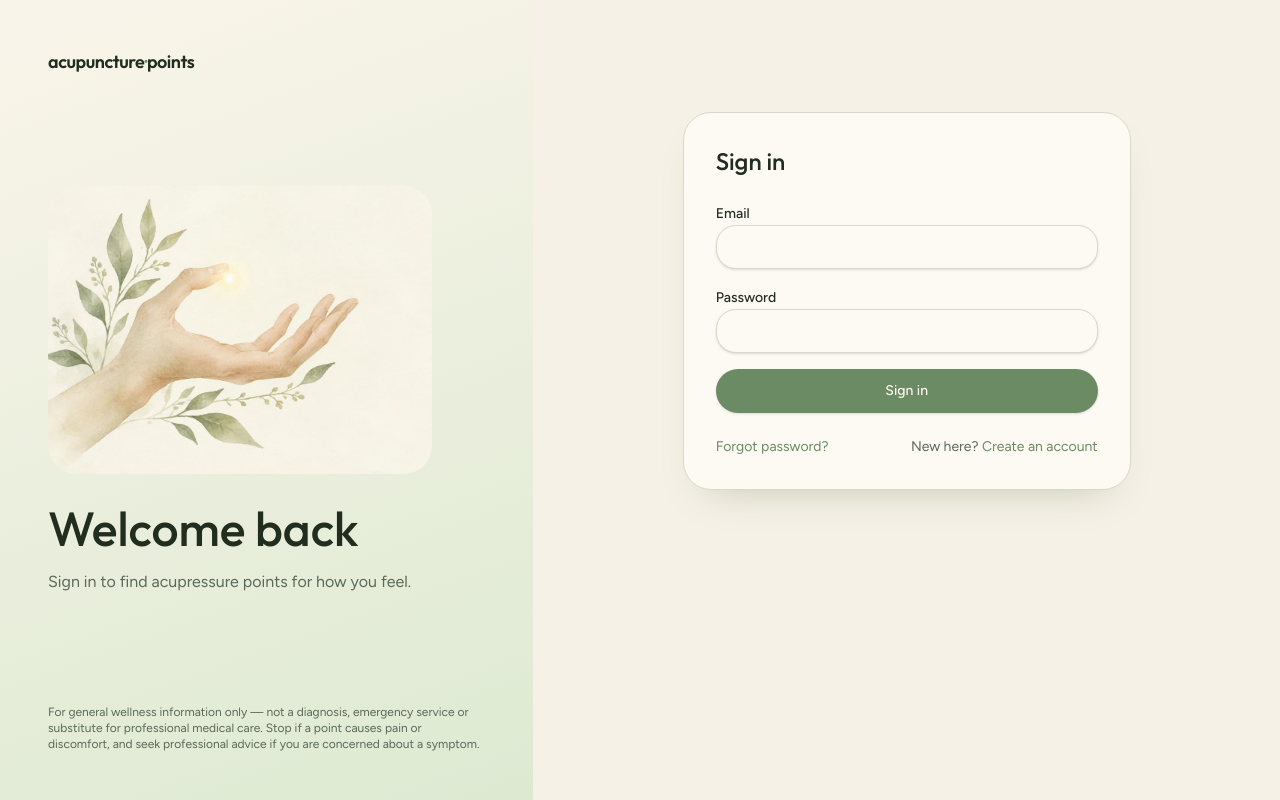
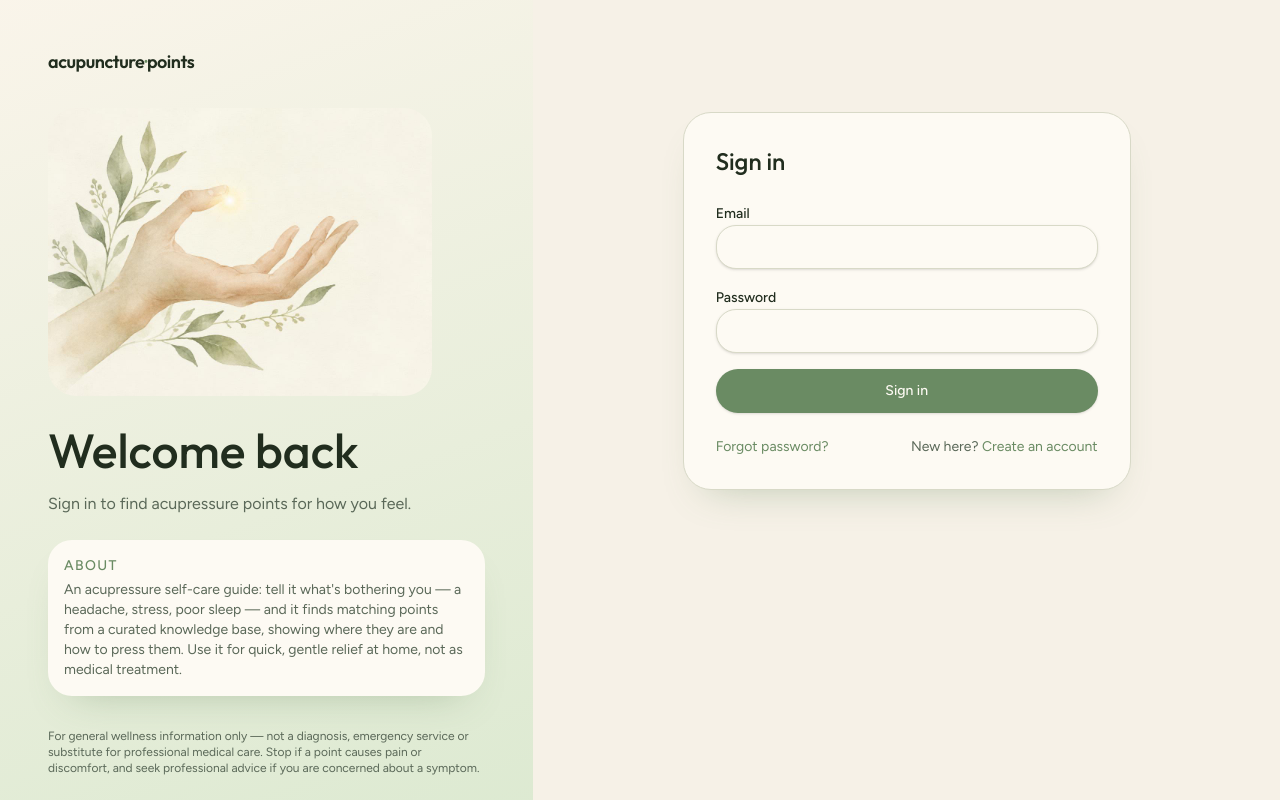
Before and after one commit to TOmelchenko/AcupuncturePoints, a React (Vite) app in the folder frontend/: page /login in a window 1280 px wide. Built offline with nearby package versions, Linux system fonts and the light colour scheme; no server answers.

Commit message:
Describe the app on the login page
Co-Authored-By: Claude Opus 5.5 <noreply@anthropic.com>

```diff
--- a/frontend/src/pages/AuthLayout.tsx
+++ b/frontend/src/pages/AuthLayout.tsx
@@ -2,13 +2,19 @@ import type { ReactNode } from 'react'
 import { SplitLayout } from '@/components/SplitLayout'
 
 /** Shared frame for the sign-in, registration and password pages. */
-export function AuthLayout({ title, intro, children }: { title: string; intro: string; children: ReactNode }) {
+export function AuthLayout({ title, intro, about, children }: { title: string; intro: string; about?: ReactNode; children: ReactNode }) {
   return (
     <SplitLayout
       aside={
         <>
           <h1 className="font-display text-4xl font-medium leading-tight lg:text-5xl">{title}</h1>
           <p className="mt-3 text-muted-foreground">{intro}</p>
+          {about && (
+            <section aria-label="About this app" className="mt-6 rounded-2xl bg-card p-4 text-sm text-muted-foreground shadow-soft">
+              <p className="font-medium uppercase tracking-widest text-primary">About</p>
+              <p className="mt-1">{about}</p>
+            </section>
+          )}
         </>
       }
     >
--- a/frontend/src/pages/LoginPage.tsx
+++ b/frontend/src/pages/LoginPage.tsx
@@ -27,7 +27,11 @@ export function LoginPage() {
   }
 
   return (
-    <AuthLayout title="Welcome back" intro="Sign in to find acupressure points for how you feel.">
+    <AuthLayout
+      title="Welcome back"
+      intro="Sign in to find acupressure points for how you feel."
+      about="An acupressure self-care guide: tell it what's bothering you — a headache, stress, poor sleep — and it finds matching points from a curated knowledge base, showing where they are and how to press them. Use it for quick, gentle relief at home, not as medical treatment."
+    >
       <h2 className="font-display text-2xl font-medium">Sign in</h2>
       <form onSubmit={handleSubmit(onSubmit)} noValidate className="mt-6 space-y-4">
         {error && <FormMessage kind="error">{error}</FormMessage>}
```
Also changed, not shown: 1 other file (tests, documents, lock files or other folders).
